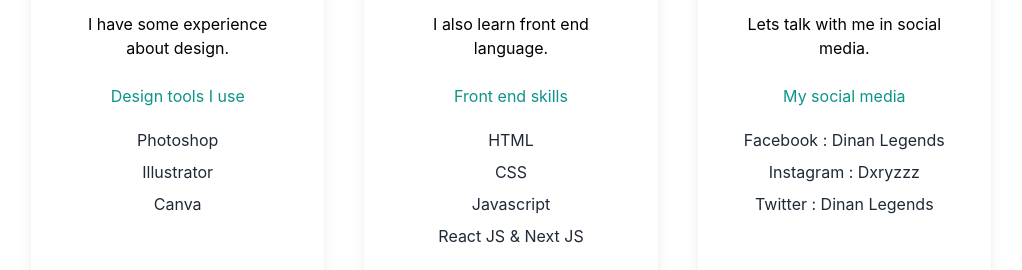
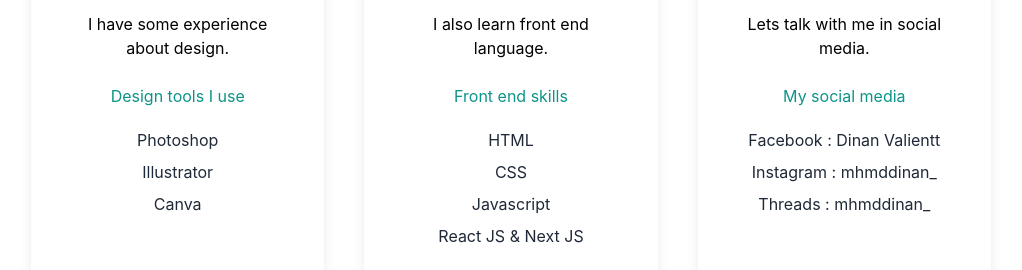
Before and after one commit to Dxlgnds/portofolio-nextjs, a Next.js app: page / in a window 1280 px wide. Shown: the part 1380-1650 px from the top of the page, without its empty margins (129-1151 px from the left). Built offline with nearby package versions, Linux system fonts and the light colour scheme.

Commit message:
Update index.js

```diff
--- a/pages/index.js
+++ b/pages/index.js
@@ -95,9 +95,10 @@
             <h3 className="text-lg font-medium pt-8 pb-2">Lets Be Friends</h3>
             <p className="py-2">Lets talk with me in social media.</p>
             <h4 className="py-4 text-teal-600">My social media</h4>
-            <p className="text-gray-800 py-1">Facebook : Dinan Legends</p>
-            <p className="text-gray-800 py-1">Instagram : Dxryzzz</p>
-            <p className="text-gray-800 py-1">Twitter : Dinan Legends</p>
+            <p className="text-gray-800 py-1">Facebook : Dinan Valientt</p>
+            <p className="text-gray-800 py-1">Instagram : mhmddinan_
+  </p>
+            <p className="text-gray-800 py-1">Threads : mhmddinan_</p>
 
             </div>
 
```
